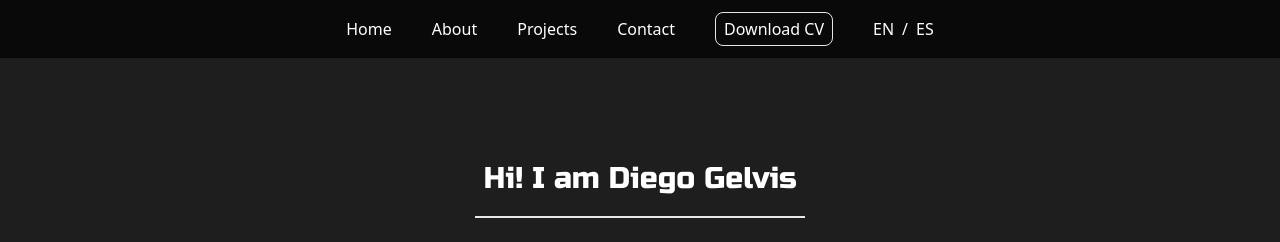
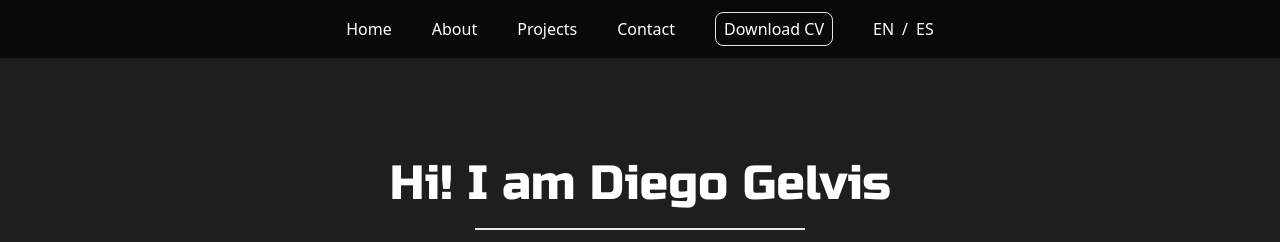
Before and after one commit to MrLechoza/Porfolio-frontend, a React (Vite) app: page / in a window 1280 px wide. Shown: the top 242 px of the page. Built offline with nearby package versions, Linux system fonts and the light colour scheme.

Commit message:
text size

```diff
--- a/src/home.jsx
+++ b/src/home.jsx
@@ -6,7 +6,7 @@ function Home() {
   const { t } = useTranslation();
   return (
     <div id="home" className="pt-20">
-      <h1 className="mt-20 flex justify-center items-center font-russo text-5xl xs:text-3xl text-white">
+      <h1 className="mt-20 flex justify-center items-center font-russo xl:text-5xl lg:text-5xl md:text-5xl xs:text-3xl text-white">
         {t("home.title")}
       </h1>
       <p className="flex mt-5 border border-b w-[330px] mx-auto items-center" />
```
Also changed, not shown: 7 other files (tests, documents, lock files or other folders).
